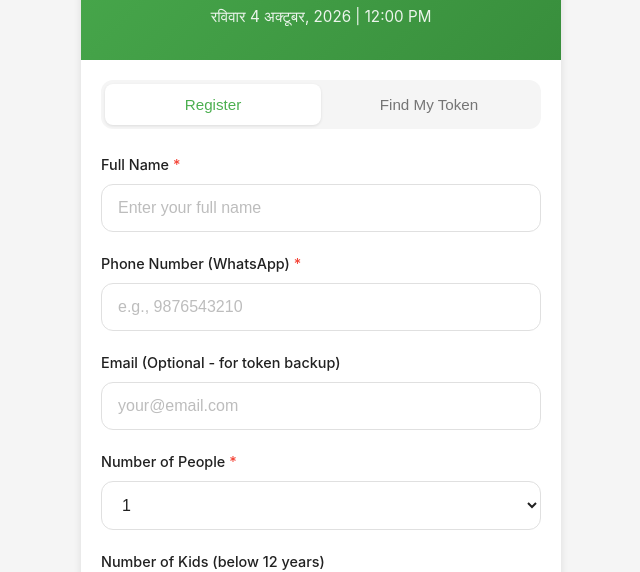
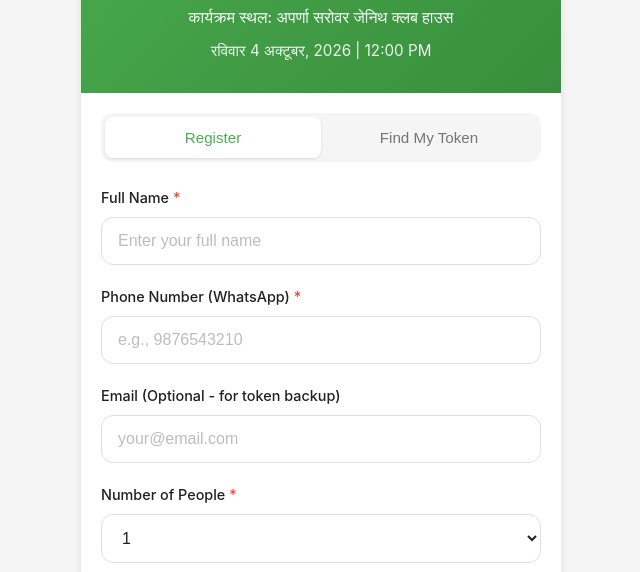
Before and after one commit to MightySuz/food-event-scanner, a website: page index.html in a window 1280 px wide. Shown: the part 237-809 px from the top of the page, without its empty margins (319-959 px from the left). Drawn offline with Linux system fonts and the light colour scheme.

Commit message:
added venue

```diff
--- a/index.html
+++ b/index.html
@@ -16,6 +16,7 @@
             <h1>श्री महावीर जन्म कल्याणक महोत्सव</h1>
             <h2>वात्सल्य भोज नामांकन</h2>
              <h3>दिगंबर जैन जिनालय, नल्लागंडला</h3>
+             <h3>कार्यक्रम स्थल: अपर्णा सरोवर जेनिथ क्लब हाउस </h3>
             <p class="event-date">रविवार 4 अक्टूबर, 2026 | 12:00 PM</p>
         </header>
 
```
